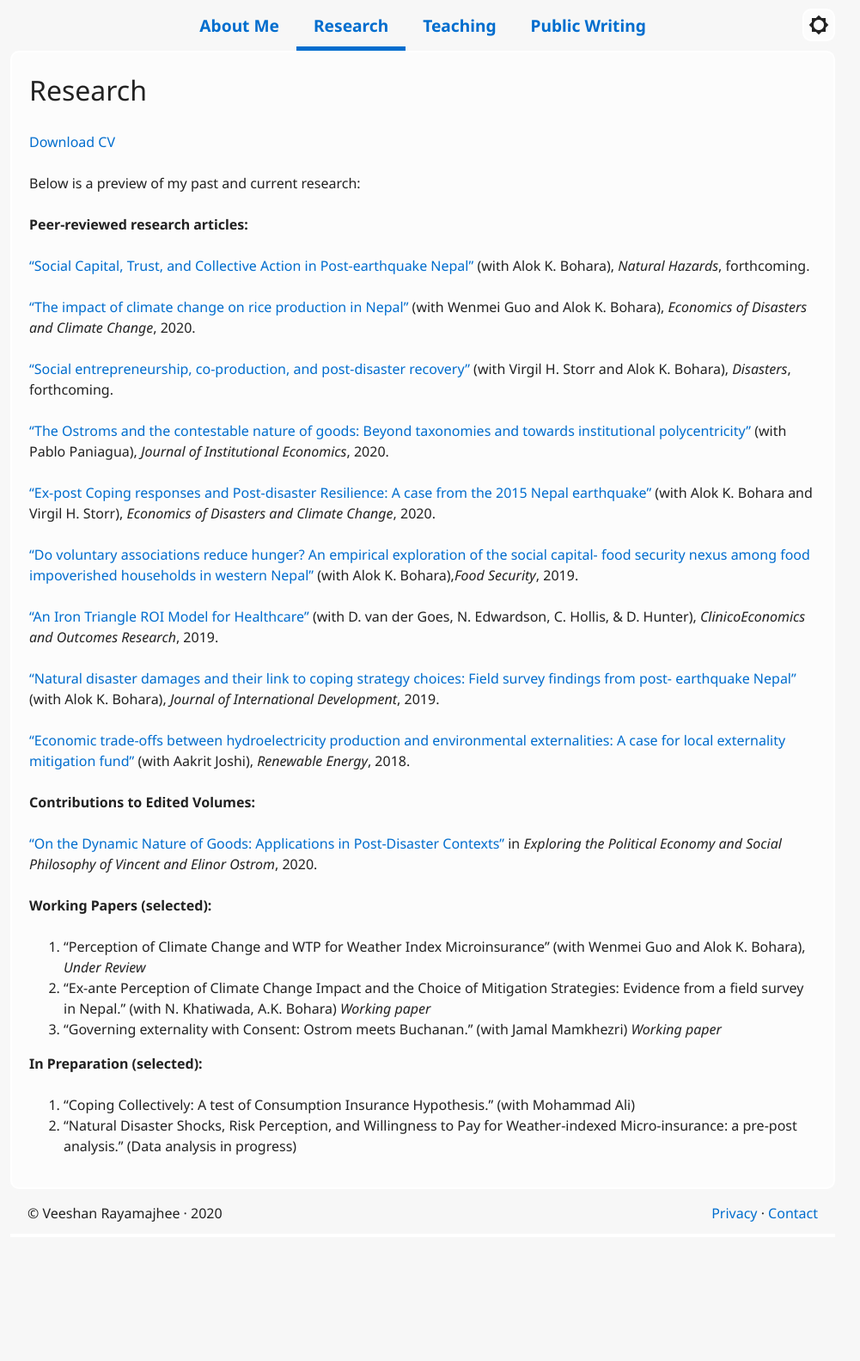
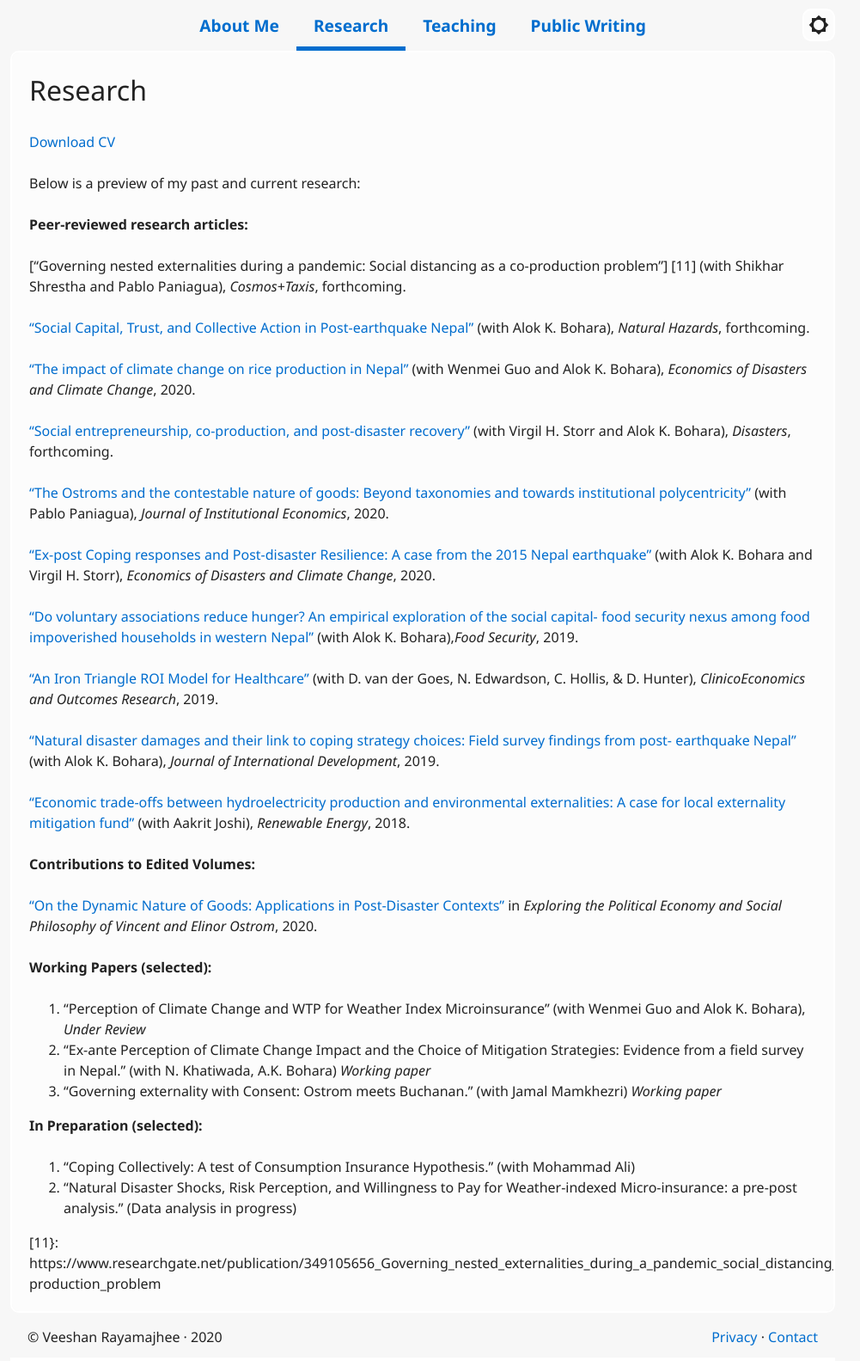
Before and after one commit to veeshanr/veeshanr.github.io, a Jekyll site: the page built from pages/research.md, in a window 1280 px wide. Shown: the whole page at 86% size, without its empty margins (148-1149 px from the left). Built offline with Jekyll 4.4.1, drawn with Linux system fonts in a browser that asks for light colours; before the commit the page ends 1439 px from its top, so only the background shows below that.

Commit message:
Update research.md

```diff
--- a/pages/research.md
+++ b/pages/research.md
@@ -10,6 +10,8 @@ title: Research
 Below is a preview of my past and current research:
 
 **Peer-reviewed research articles:**
+
+[“Governing nested externalities during a pandemic: Social distancing as a co-production problem”] [11] (with Shikhar Shrestha and Pablo Paniagua), *Cosmos+Taxis*, forthcoming.
 
 [“Social Capital, Trust, and Collective Action in Post-earthquake Nepal”] [10] (with Alok K. Bohara), *Natural Hazards*, forthcoming.
 
@@ -56,3 +58,4 @@ Below is a preview of my past and current research:
 [8]: https://books.google.com/books?hl=en&lr=&id=E2vsDwAAQBAJ&oi=fnd&pg=PA3&ots=rGTKi7MRy4&sig=bnAIzztsbe5cmY3krMCmJYRZwQo#v=onepage&q&f=false
 [9]: https://doi.org/10.1007/s41885-020-00079-8
 [10]: https://doi.org/10.1007/s11069-020-04363-4
+[11}: https://www.researchgate.net/publication/349105656_Governing_nested_externalities_during_a_pandemic_social_distancing_as_a_co-production_problem
```
